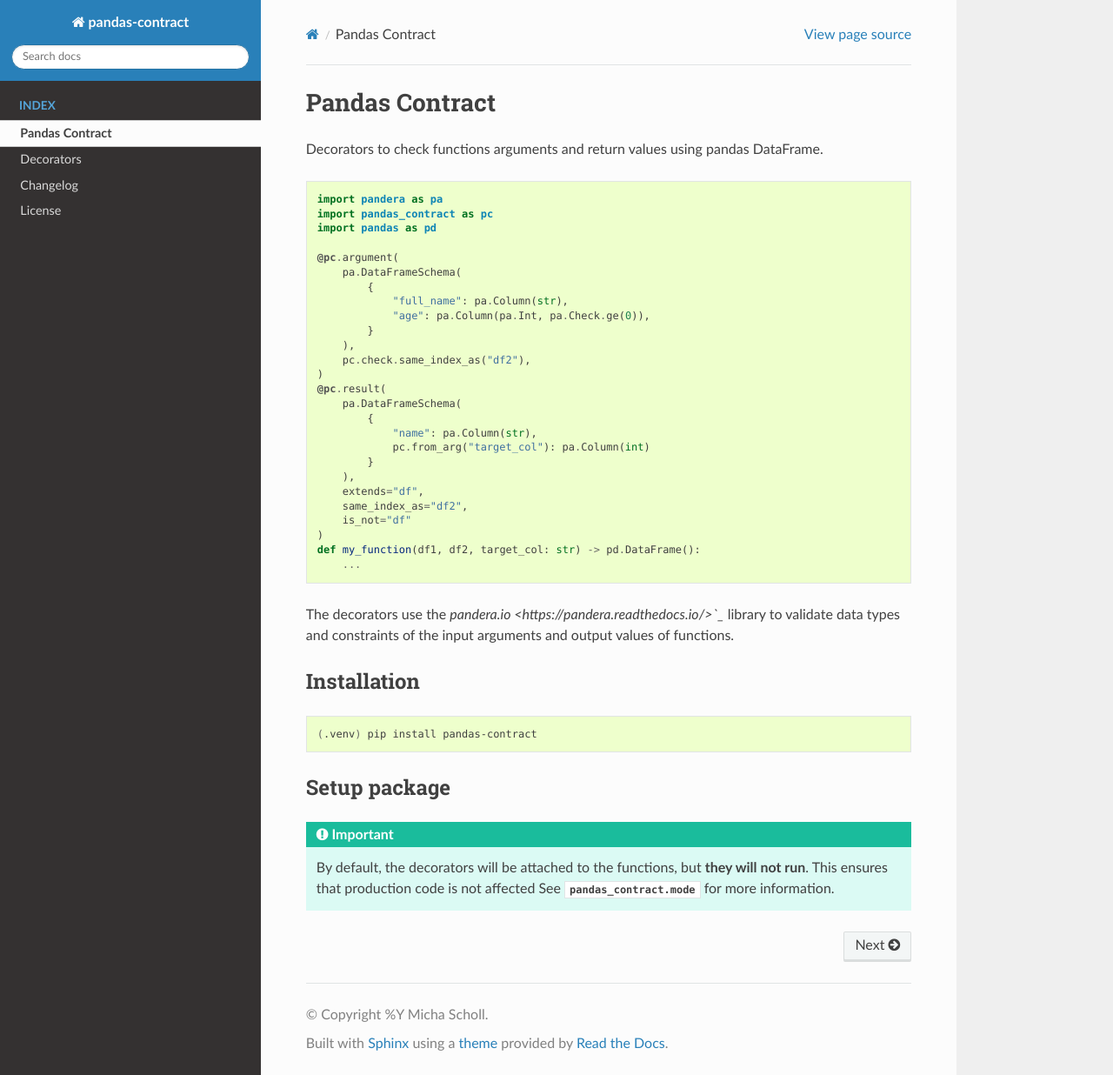
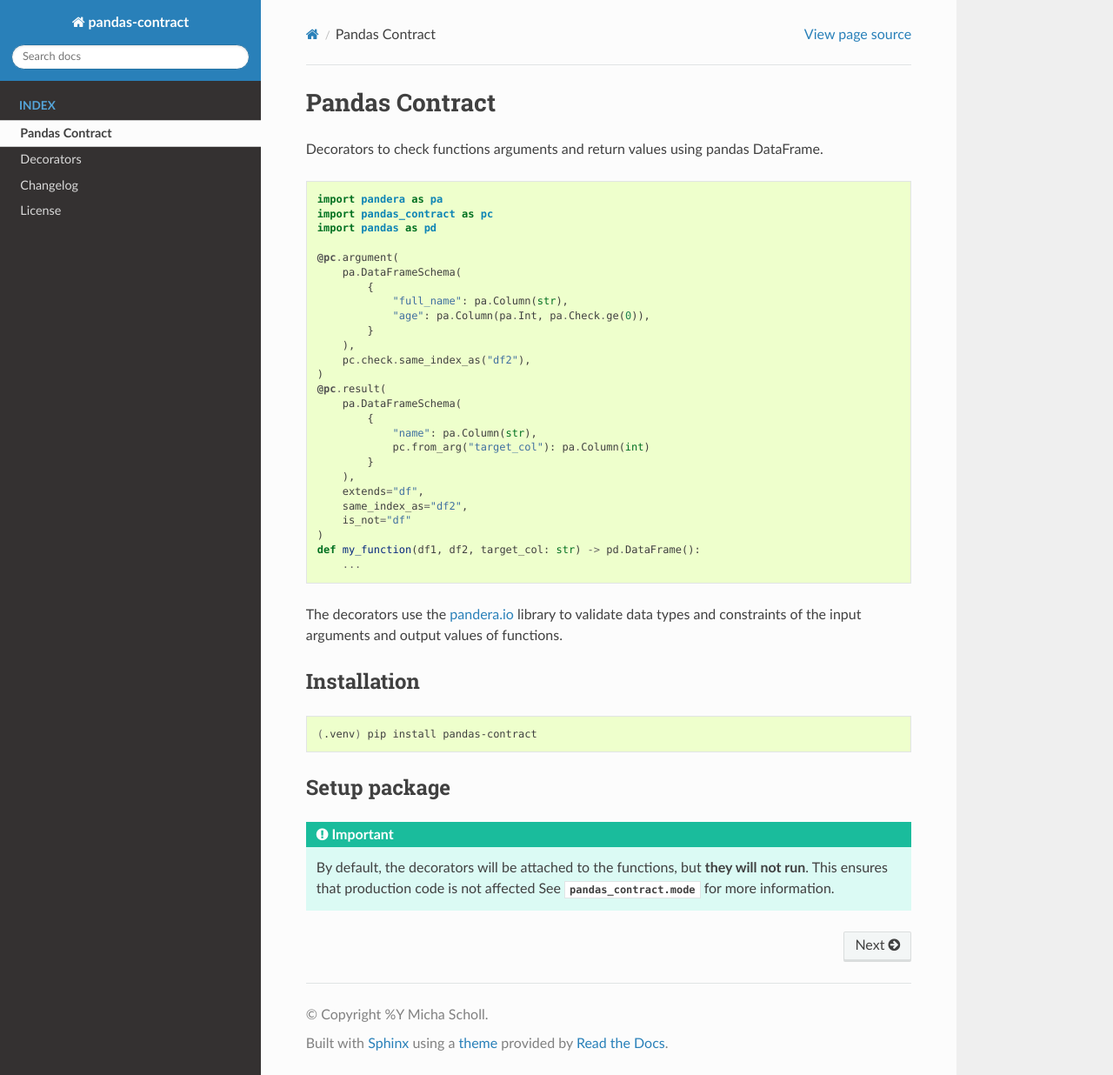
Before and after one commit to schollm/pandas-contract, a Sphinx documentation site: the page built from docs/index.rst, in a window 1280 px wide and 1236 px high. Shown: the whole window at 87% size. Built offline with Sphinx 7.4.7 and the Read the Docs theme 3.1.0, drawn with Linux system fonts in a browser that asks for light colours; pages that are not in the unit, such as notebooks, are missing from menus.

Commit message:
FIX docs/index.rst: Fix link to pandera.

```diff
--- a/docs/index.rst
+++ b/docs/index.rst
@@ -32,7 +32,7 @@ Decorators to check functions arguments and return values using pandas DataFrame
   def my_function(df1, df2, target_col: str) -> pd.DataFrame():
       ...
 
-The decorators use the `pandera.io <https://pandera.readthedocs.io/>`_` library to validate
+The decorators use the `pandera.io <https://pandera.readthedocs.io/>`_ library to validate
 data types and constraints of the input arguments and output values of functions.
 
 Installation
```
